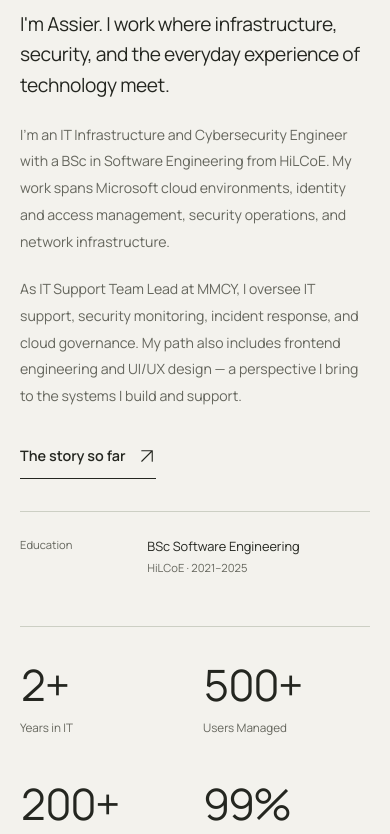
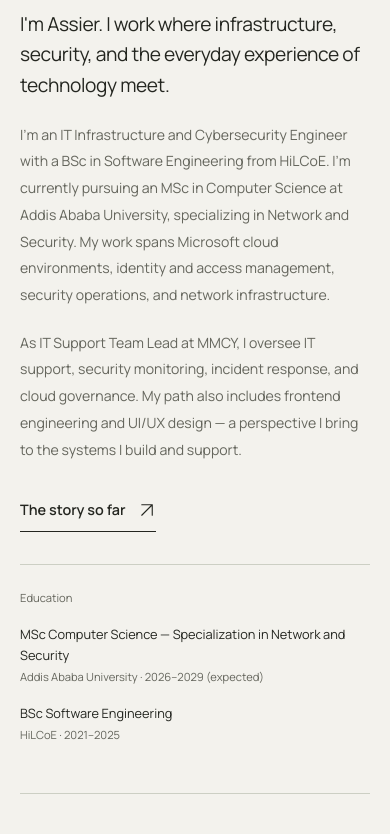
Before and after one commit to ass-ier/PortfolioSIte, a React (Vite) app: page / in a window 390 px wide. Shown: the part 4380-5214 px from the top of the page. Built offline with nearby package versions, Linux system fonts and the light colour scheme.

Commit message:
Update Education and About Section to Include Information about my MSc

```diff
--- a/src/sections/About.jsx
+++ b/src/sections/About.jsx
@@ -84,12 +84,15 @@ export default function About() {
           <div className={styles.copy}>
             <h2 id="about-heading" className="section-title">Good systems<br />start with<br /><span>people.</span></h2>
             <p className={styles.lead}>I&apos;m Assier. I work where infrastructure, security, and the everyday experience of technology meet.</p>
-            <p>I&apos;m an IT Infrastructure and Cybersecurity Engineer with a BSc in Software Engineering from HiLCoE. My work spans Microsoft cloud environments, identity and access management, security operations, and network infrastructure.</p>
+            <p>I&apos;m an IT Infrastructure and Cybersecurity Engineer with a BSc in Software Engineering from HiLCoE. I&apos;m currently pursuing an MSc in Computer Science at Addis Ababa University, specializing in Network and Security. My work spans Microsoft cloud environments, identity and access management, security operations, and network infrastructure.</p>
             <p>As IT Support Team Lead at MMCY, I oversee IT support, security monitoring, incident response, and cloud governance. My path also includes frontend engineering and UI/UX design &mdash; a perspective I bring to the systems I build and support.</p>
             <a className="text-link" href="#experience">The story so far <Arrow /></a>
             <div className={styles.education}>
               <span>Education</span>
-              <p>BSc Software Engineering<br /><span>HiLCoE &middot; 2021&ndash;2025</span></p>
+              <div>
+                <p>MSc Computer Science &mdash; Specialization in Network and Security<br /><span>Addis Ababa University &middot; 2026&ndash;2029 (expected)</span></p>
+                <p>BSc Software Engineering<br /><span>HiLCoE &middot; 2021&ndash;2025</span></p>
+              </div>
             </div>
           </div>
         </div>
--- a/src/sections/About.module.css
+++ b/src/sections/About.module.css
@@ -9,6 +9,7 @@
 .copy > a { margin-top: 0.25rem; }
 .education { display: grid; grid-template-columns: 1fr 2fr; border-top: 1px solid var(--line); gap: 1rem; padding-top: 1.5rem; margin-top: 2.5rem; font-size: 0.8rem; }
 .education > span { color: var(--muted); font-size: 0.7rem; }
+.education p + p { margin-top: 1rem; }
 .education p > span { font-size: 0.7rem; color: var(--muted); }
 .stats { display: grid; grid-template-columns: repeat(4, 1fr); padding: 3rem 0 0; margin: 4.5rem 0 0; border-top: 1px solid var(--line); }
 .stats > div { display: flex; flex-direction: column-reverse; gap: 0.5rem; }
@@ -25,9 +26,10 @@
   .grid { display: flex; flex-direction: column; gap: 2.5rem; }
   .portrait { width: 85%; }
   .portrait figcaption { flex-direction: column; gap: 0.3rem; }
+  .copy { width: 100%; }
   .copy h2 { font-size: clamp(2.5rem, 11vw, 4.5rem); }
   .copy > .lead { font-size: 1.2rem; }
-  .education { margin-top: 2rem; }
+  .education { grid-template-columns: 1fr; margin-top: 2rem; }
   .stats { grid-template-columns: repeat(2, 1fr); gap: 2.5rem 1rem; margin-top: 3rem; padding-top: 2rem; }
   .stats dd { font-size: 2.7rem; }
   .typeTrack p { font-size: 7.5vw; }
```
Also changed, not shown: 1 other file (tests, documents, lock files or other folders).
